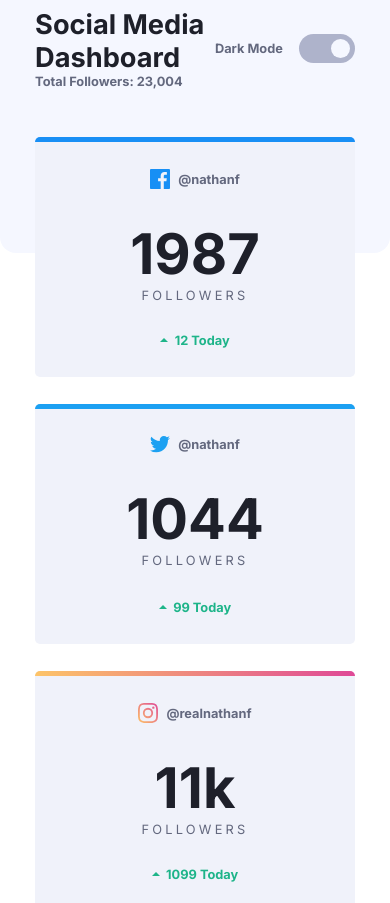
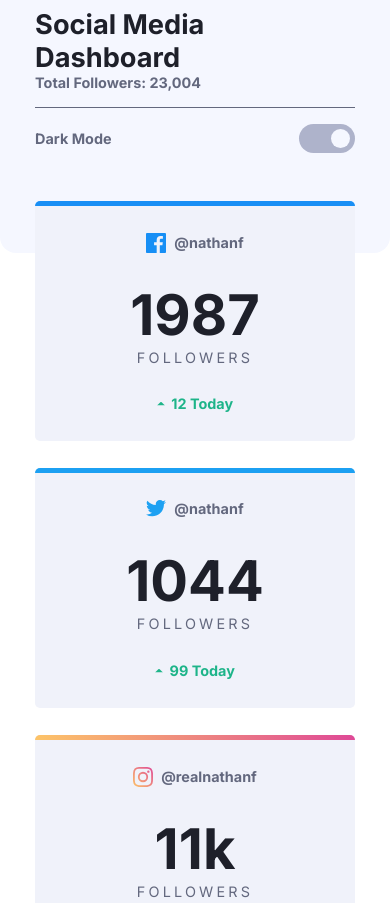
Before and after one commit to Kemystra/frontendmentor-socmed-dashboard, a plain HTML site: page index.html in a window 390 px wide. Shown: the top 903 px of the page. Drawn offline with nearby package versions, Linux system fonts and the light colour scheme; files that its build step writes are made by us from their sources.

Commit message:
Fixed header in mobile size

```diff
--- a/index.html
+++ b/index.html
@@ -18,6 +18,7 @@
 		<header>
 			<h1>Social Media Dashboard</h1>
 			<p id="total-stats">Total Followers: 23,004</p>
+			<hr />
 			<div id="toggle-theme-container">
 				<p id="theme-name">Dark Mode</p>
 				<button id="toggle-theme"></button>
--- a/src/sass/_header-section.scss
+++ b/src/sass/_header-section.scss
@@ -23,6 +23,19 @@ h1 {
 	right: 0;
 
 	@include flexbox(row);
+}
+
+hr {
+	width: 100%;
+	height: 1px;
+	border: none;
+
+	background-color: var(--neutral-text-1);
+
+	margin-top: 1rem;
+	margin-bottom: 1rem;
+
+	display: none;
 }
 
 #theme-name {
@@ -67,3 +80,16 @@ h1 {
 		right: $button-width - $inside-spacing - $knob-size;
 	}
 }
+
+@media (max-width: 650px) {
+	hr {
+		display: block;
+	}
+
+	#toggle-theme-container {
+		position: static;
+
+		justify-content: space-between;
+		width: 100%;
+	}
+}
--- a/src/sass/main.scss
+++ b/src/sass/main.scss
@@ -51,7 +51,7 @@ body {
 
 p {
 	@include bold-font;
-	font-size: 0.8rem;
+	font-size: 0.9rem;
 
 	color: var(--neutral-text-1);
 }
```
